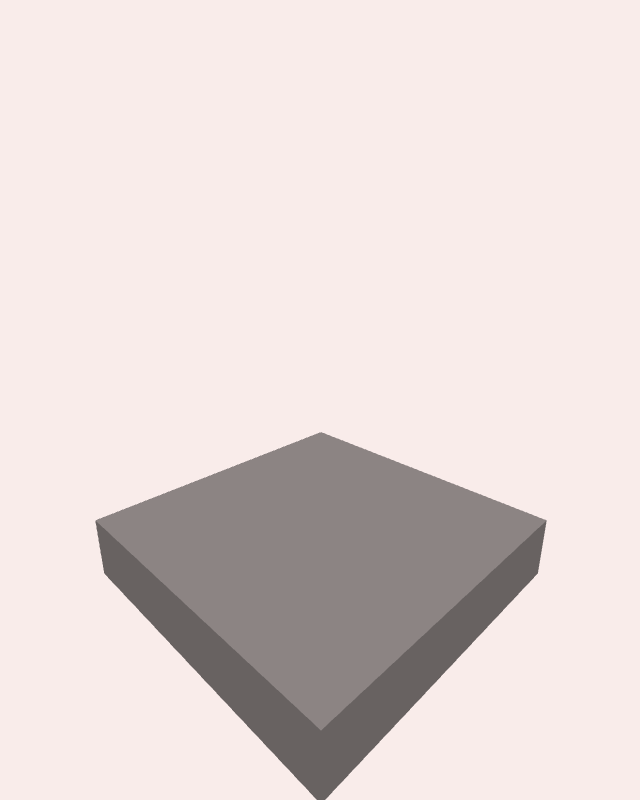
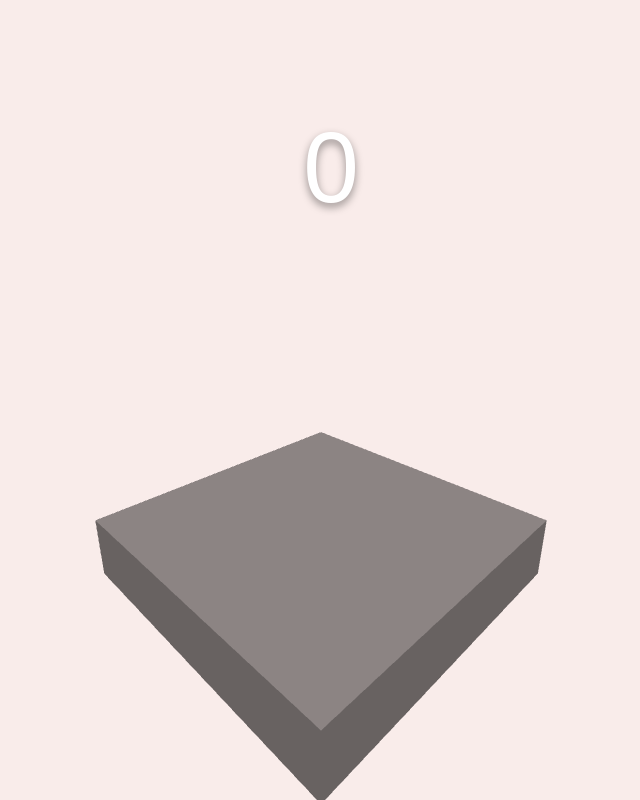
Before and after one commit to lediemhang87/StackSmashers, a website built with Vite: page index.html in a window 1280 px wide. Both pictures are taken after a click on the button "Start Game 1". Shown: the whole page, without its empty margins (319-959 px from the left). Built offline with nearby package versions, Linux system fonts and the light colour scheme; animation ran at ten frames a second.

Commit message:
Add scoring

```diff
--- a/game1.js
+++ b/game1.js
@@ -22,6 +22,7 @@ const speed = 0.15;
 let currentHeight = 0;
 let moveInX = false;
 const fallSpeed = 0.1; // May change to gravitational velocity function
+let score = 0;
 
 let isResetting = false;
 let resetStartTime;
@@ -62,6 +63,7 @@ export function resetGame() {
     const endPosition = new THREE.Vector3(10, 10, 10);
     const endTarget = new THREE.Vector3(0, 5, 0);
 
+
     // Start the reset animation
     isResetting = true;
     resetStartTime = Date.now();
@@ -71,6 +73,7 @@ export function resetGame() {
 
         const elapsedTime = Date.now() - resetStartTime;
         const progress = Math.min(elapsedTime / resetDuration, 1);
+
 
         // Use a smooth step function for easing
         const easedProgress = progress * progress * (3 - 2 * progress);
@@ -111,6 +114,9 @@ function completeReset() {
     movingDirection = 1;
     currentHeight = 0;
     moveInX = false;
+    score = 0;
+    document.getElementById('score').innerText = `${score}`;
+
 
     currentColor = new THREE.Color(Math.random(), Math.random(), Math.random());
     targetColor = new THREE.Color(Math.random(), Math.random(), Math.random());
@@ -217,6 +223,9 @@ function addBlock() {
 
     // Toggle direction for the next block
     moveInX = !moveInX;
+
+    score++;
+    document.getElementById('score').innerText = `${score}`;
 }
 // Update block position and check alignment
 function update() {
--- a/index.html
+++ b/index.html
@@ -19,11 +19,12 @@
     </div>
 
     <!-- Game Over Screen -->
-    <div id="gameOverOverlay" style="visibility: hidden;">
+    <div id="gameOverOverlay" style="visibility: hidden; background-color: none;">
         <p>Game Over!</p>
         <button id="restartButton">Back to Home</button>
         <button id="restartLevelButton">Restart</button>
     </div>
+    <div id="score" style="visibility: hidden;" >0</div>
 
     <script type="module" src="index.js"></script>
 </body>
--- a/index.js
+++ b/index.js
@@ -12,6 +12,7 @@ startButton1.addEventListener('click', async () => {
     startOverlay.style.display = 'none';
     // Show loading screen
     awaitingOverlay.style.visibility = 'visible';
+    score.style.visibility = 'visible';
 
     await import('./game1.js');
 
--- a/styles.css
+++ b/styles.css
@@ -17,8 +17,9 @@ body {
     justify-content: center;
     background-color: rgba(0, 0, 0, 0.8);
     color: white;
-    font-size: 2em;
+    font-size: 4em;
 }
+
 
 /* Button styling */
 button {
@@ -35,3 +36,15 @@ button {
 button:hover {
     background-color: #45a049;
 }
+
+#score {
+    position: absolute;
+    top: 10px;
+    left: 10px;
+    width: 100%;
+    text-align: center;
+    margin-top: 100px;
+    font-size: 100px;
+    text-shadow: 0 4px 8px rgba(0, 0, 0, 0.4);
+    color: white;
+}
```
